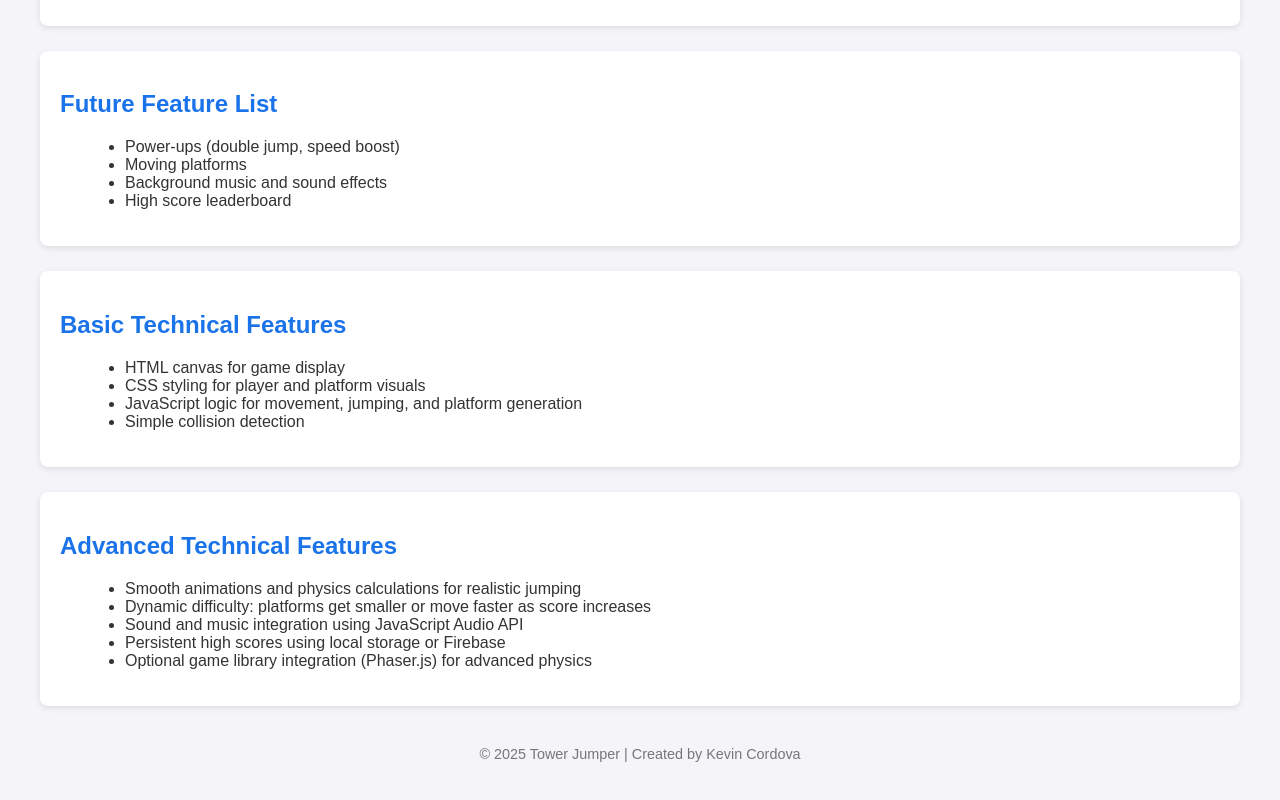
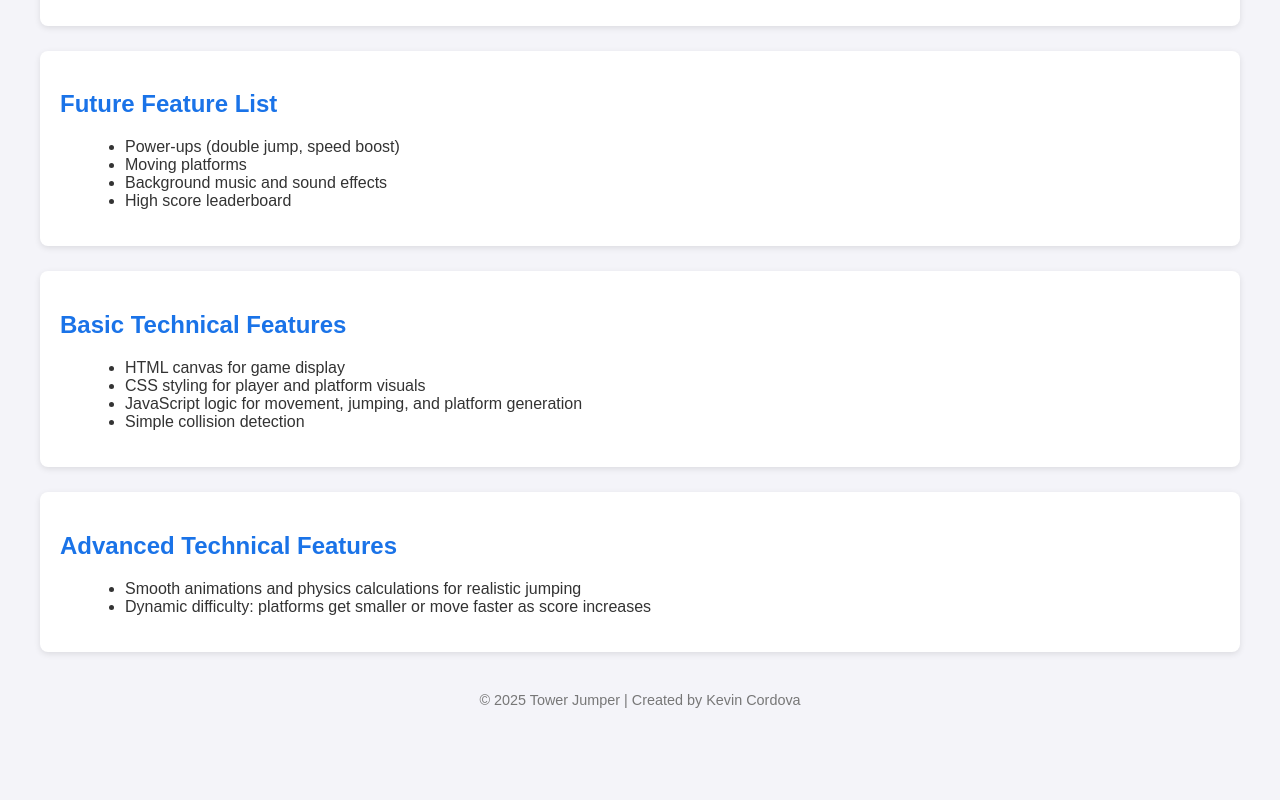
Before and after one commit to Kevin042707/class-project-proposal-test, a plain HTML site: page index.html in a window 1280 px wide. Shown: the part 1060-1860 px from the top of the page. After the commit the page ends 1808 px from the top, so only its background shows below. Drawn offline with Linux system fonts and the light colour scheme.

Commit message:
Update index.html

```diff
--- a/index.html
+++ b/index.html
@@ -102,9 +102,6 @@
   <ul>
     <li>Smooth animations and physics calculations for realistic jumping</li>
     <li>Dynamic difficulty: platforms get smaller or move faster as score increases</li>
-    <li>Sound and music integration using JavaScript Audio API</li>
-    <li>Persistent high scores using local storage or Firebase</li>
-    <li>Optional game library integration (Phaser.js) for advanced physics</li>
   </ul>
 </section>
 
```
